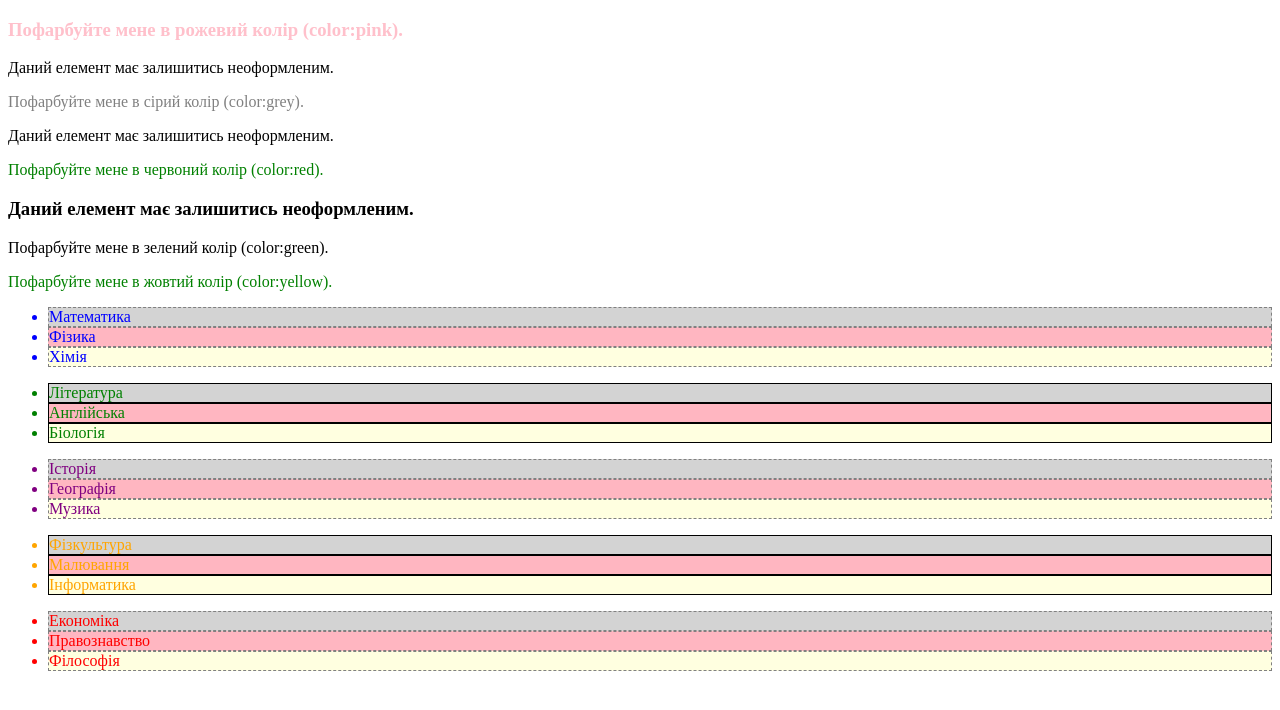
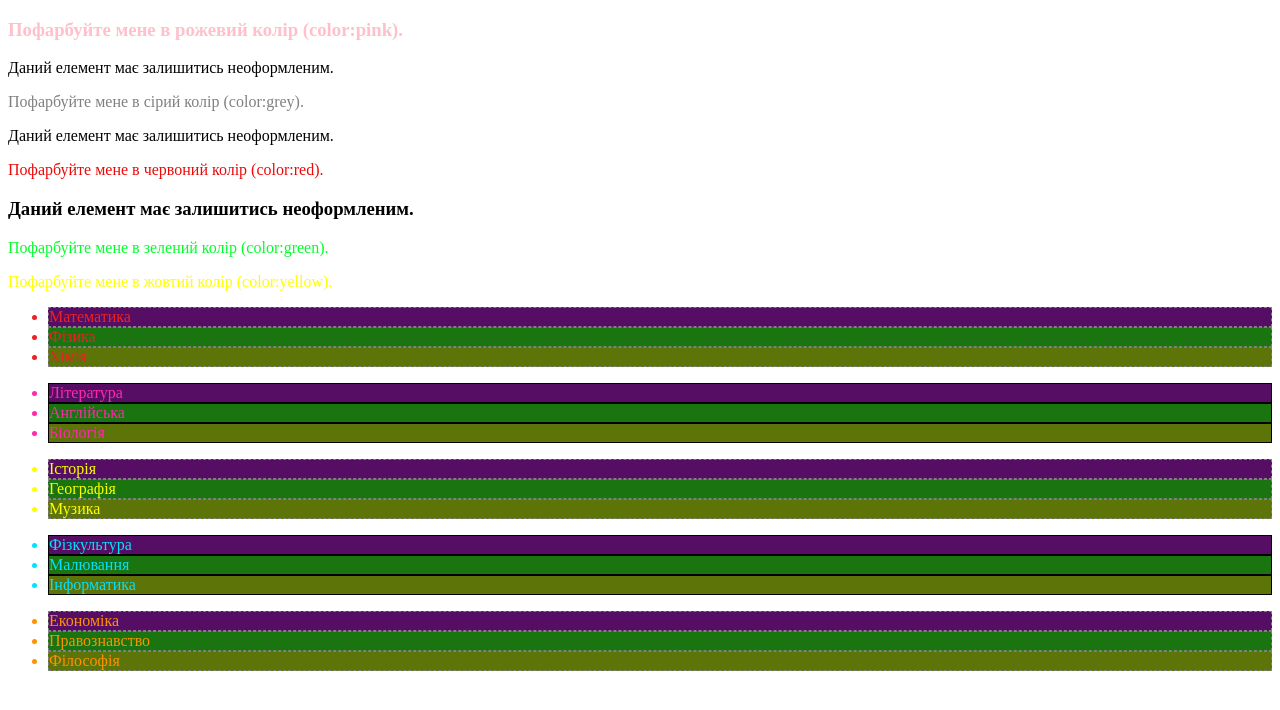
Before and after one commit to Odinterror/HM-8, a plain HTML site: page index.html in a window 1280 px wide. Drawn offline with Linux system fonts and the light colour scheme; files that its build step writes are made by us from their sources.

Commit message:
Допрацював домашку

```diff
--- a/index.html
+++ b/index.html
@@ -5,7 +5,7 @@
     <meta charset="UTF-8">
     <meta name="viewport" content="width=device-width, initial-scale=1.0">
     <title>HM-8</title>
-    <link rel="stylesheet" href="style.css">
+    <link rel="stylesheet" href="./src/style/style.css">
 </head>
 
 <body>
@@ -15,10 +15,10 @@
         <p id="greycol">Пофарбуйте мене в сірий колір (color:grey).</p>
         <div>Даний елемент має залишитись неоформленим.</div>
         <div>
-            <p>Пофарбуйте мене в червоний колір (color:red).</p>
+            <p class="red">Пофарбуйте мене в червоний колір (color:red).</p>
         </div>
         <h3>Даний елемент має залишитись неоформленим.</h3>
-        <p>Пофарбуйте мене в зелений колір (color:green).</p>
+        <p class="green">Пофарбуйте мене в зелений колір (color:green).</p>
         <p class="yellow">Пофарбуйте мене в жовтий колір (color:yellow).</p>
     </div>
     <div class="schedule">
--- a/src/style/style.css
+++ b/src/style/style.css
@@ -10,32 +10,35 @@
   color: red;
 }
 
-.text-box p:last-of-type {
-  color: green;
+.text-box .red {
+  color: rgb(238, 8, 8);
+}
+.text-box .green {
+  color: rgb(0, 255, 42);
 }
 
 .text-box .yellow {
-  color: yellow;
+  color: rgb(255, 255, 0);
 }
 /* Кольори для кожного дня */
 .monday li {
-  color: blue;
+  color: rgb(236, 34, 34);
 }
 
 .tuesday li {
-  color: green;
+  color: rgb(255, 40, 173);
 }
 
 .wednesday li {
-  color: purple;
+  color: rgb(251, 255, 0);
 }
 
 .thursday li {
-  color: orange;
+  color: rgb(0, 225, 255);
 }
 
 .friday li {
-  color: red;
+  color: rgb(255, 145, 0);
 }
 
 .schedule li:hover {
@@ -48,23 +51,23 @@
 }
 
 .schedule li:active {
-  color: darkred;
+  color: rgb(255, 0, 0);
 }
 
 .schedule li:first-child {
-  background-color: lightgray;
+  background-color: rgb(86, 14, 100);
 }
 
 .schedule li:last-child {
-  background-color: lightyellow;
+  background-color: rgb(92, 116, 8);
 }
 
 .schedule li:nth-child(2) {
-  background-color: lightpink;
+  background-color: rgb(26, 116, 15);
 }
 
 .schedule ul:nth-of-type(odd) li {
-  border: 1px dashed gray;
+  border: 1px dashed rgb(128, 128, 128);
 }
 
 .schedule ul:nth-of-type(even) li {
```
